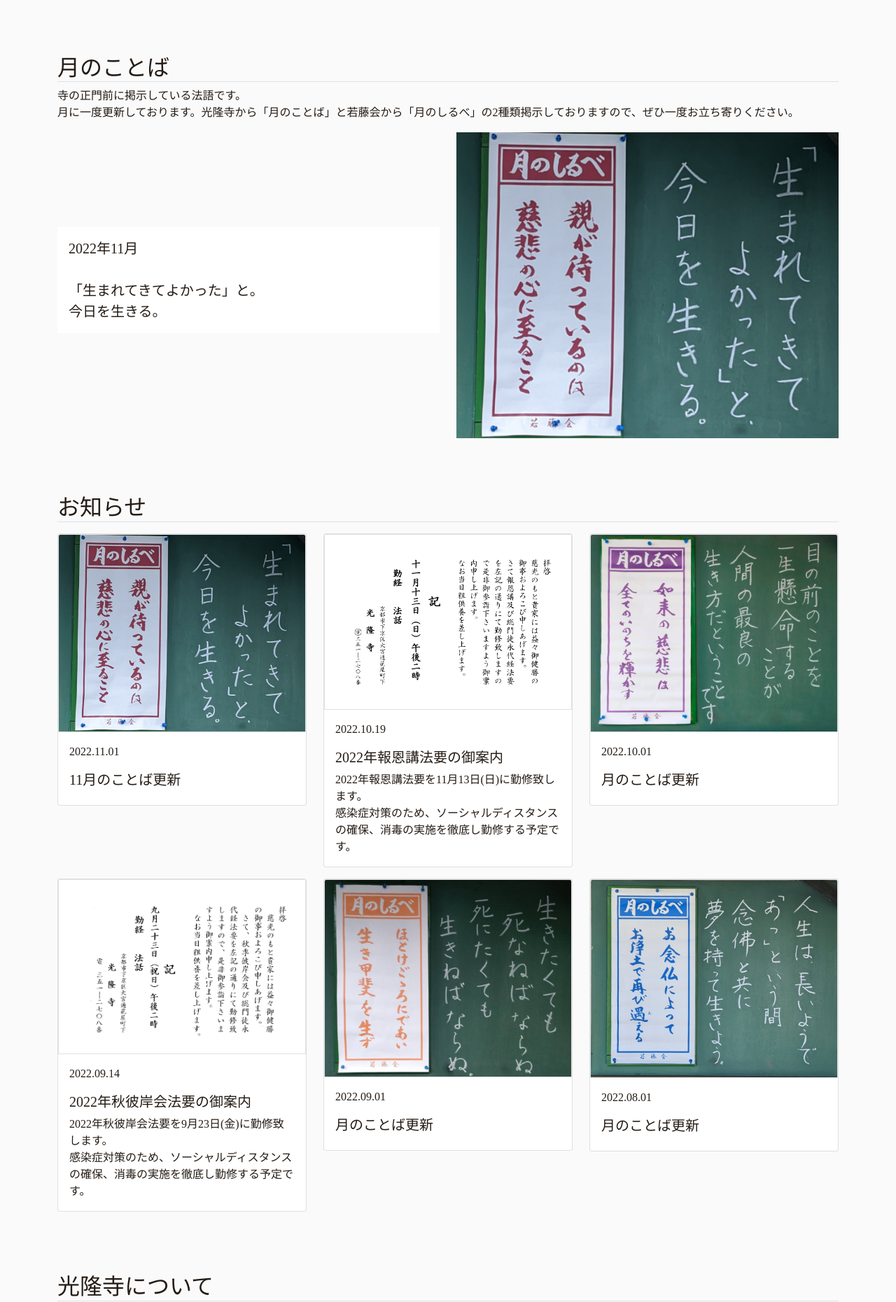
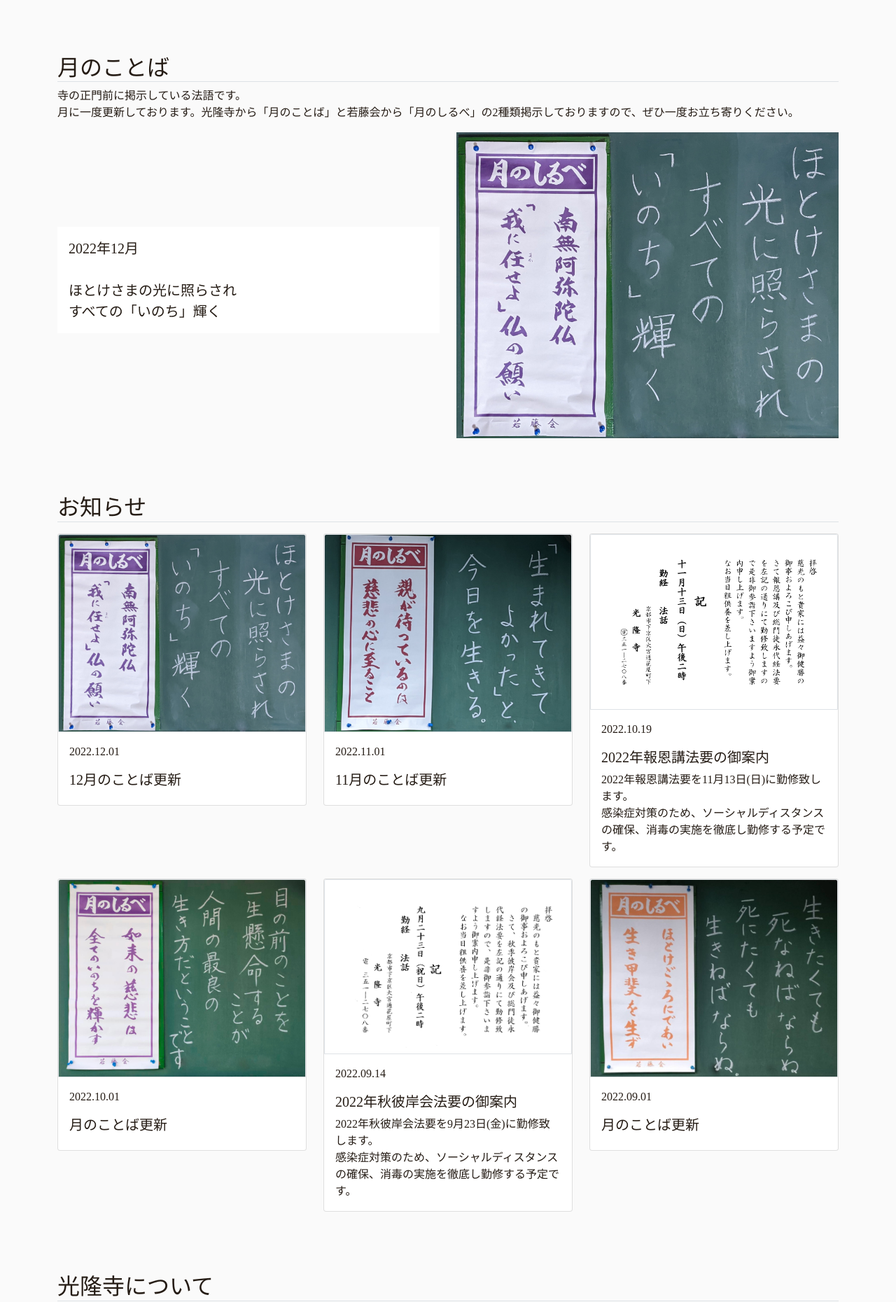
Before and after one commit to Private-Kawa/tera-project-3, a PHP site: page / in a window 1280 px wide. Shown: the part 722-2582 px from the top of the page at 70% size. Run offline with PHP 8.4, Linux system fonts and the light colour scheme; some libraries are stand-ins or nearby versions; some web fonts are replaced.

Commit message:
add word202212

```diff
--- a/index.php
+++ b/index.php
@@ -114,13 +114,13 @@
 				<div class="d-flex flex-column col-sm-6">
 					<div class="my-auto">
 						<p class="bg-white p-3 fs-5">
-							2022年11月<br><br>
-							「生まれてきてよかった」と。<br>今日を生きる。
+							2022年12月<br><br>
+							ほとけさまの光に照らされ<br>すべての「いのち」輝く
 						</p>
 					</div>
 				</div>
 				<div class="col-sm-6 align-self-center min-vh-50">
-					<img src="img/word/202211.jpg" class="img-fluid" alt="">
+					<img src="img/word/202212.jpg" class="img-fluid" alt="ほとけさまの光に照らされすべての「いのち」輝く">
 				</div>
 			</div>
 		</div>
@@ -129,13 +129,21 @@
 		<div id="newsScroll" class="container">
 			<h2 class="fw-light border-bottom">お知らせ</h2>
 			<div class="row">
-				<?php if (date('Y-m-d H:i:s') < '2022-08-01 00:00:00') : ?>
-				<?php else : ?>
-				<?php endif; ?>
+				<div class="col-md-4 mx-auto my-2">
+					<div class="card">
+						<a href="img/word/202212.jpg">
+							<img src="img/word/202212.jpg" class="card-img-top border" alt="ほとけさまの光に照らされすべての「いのち」輝く">
+						</a>
+						<div class="card-body">
+							<p class="card-text">2022.12.01</p>
+							<h5 class="card-title">12月のことば更新</h5>
+						</div>
+					</div>
+				</div>
 				<div class="col-md-4 mx-auto my-2">
 					<div class="card">
 						<a href="img/word/202211.jpg">
-							<img src="img/word/202211.jpg" class="card-img-top border" alt="">
+							<img src="img/word/202211.jpg" class="card-img-top border" alt="「生まれてきてよかった」と。今日を生きる。">
 						</a>
 						<div class="card-body">
 							<p class="card-text">2022.11.01</p>
@@ -191,17 +199,6 @@
 						</a>
 						<div class="card-body">
 							<p class="card-text">2022.09.01</p>
-							<h5 class="card-title">月のことば更新</h5>
-						</div>
-					</div>
-				</div>
-				<div class="col-md-4 mx-auto my-2">
-					<div class="card">
-						<a href="img/word/202208.jpg">
-							<img src="img/word/202208.jpg" class="card-img-top border" alt="人生は長いようで「あっ」という間 念仏と共に夢を持って生きよう">
-						</a>
-						<div class="card-body">
-							<p class="card-text">2022.08.01</p>
 							<h5 class="card-title">月のことば更新</h5>
 						</div>
 					</div>
```
Also changed, not shown: img/word/202212.jpg (added).
